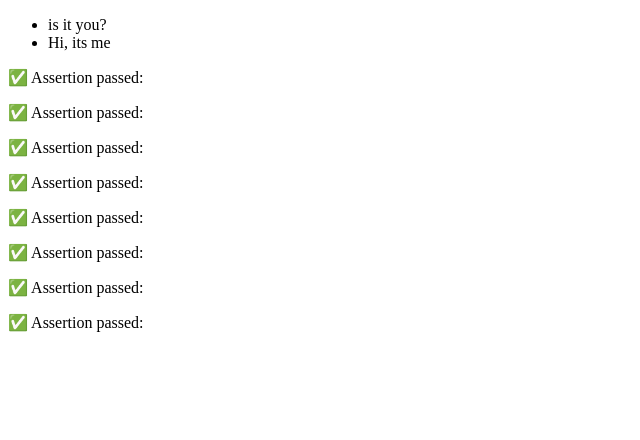
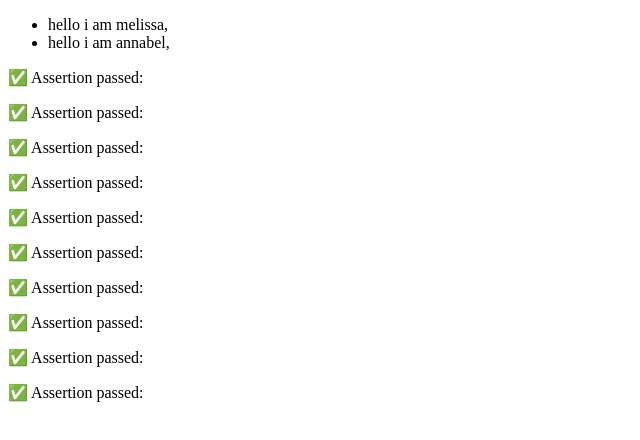
Before and after one commit to TamMelPer/note, a website: page specRunner.html in a window 1280 px wide. Shown: the whole page, without its empty margins (0-640 px from the left). Drawn offline with Linux system fonts and the light colour scheme.

Commit message:
Step 7 & 8

```diff
--- a/note-controller.js
+++ b/note-controller.js
@@ -25,15 +25,15 @@
 class NoteController {
     constructor(noteListModel = new NoteList) {
       this.noteListModel = noteListModel
-      this.noteListModel.add("is it you?")
-      this.noteListModel.add("Hi, its me")
+      this.noteListModel.add("hello i am melissa, trying to be 20")
+      this.noteListModel.add("hello i am annabel, trying to be 20")
       this.noteListView = new NoteListView(this.noteListModel)
       this.display = this.noteListView.viewList()
     }
 
     insertsHTML() {
       document.getElementById("app").innerHTML = this.display;
-      console.log(this.display)
+
     }
 
 }
--- a/note-list-view-tests.js
+++ b/note-list-view-tests.js
@@ -11,9 +11,9 @@ function instantiatesWithANoteListModel() {
 
   function returnsHTMLOfNoteListModel() {
     var noteListView = new NoteListView();
-    noteListView.listView.add("mel")
-    noteListView.listView.add("lucy")
-    assert.isTrue(noteListView.viewList() === "<ul><li><div>mel</div></li><li><div>lucy</div></li></ul>")
+    noteListView.listView.add("hello i am melissa, trying to be 20")
+    noteListView.listView.add("hello i am annabel, trying to be 20")
+    assert.isTrue(noteListView.viewList() === "<ul><li><div>hello i am melissa, </div></li><li><div>hello i am annabel, </div></li></ul>")
   };
   returnsHTMLOfNoteListModel();
   console.log("Test: returnsHTMLOfNoteListModel")
--- a/note-list-view.js
+++ b/note-list-view.js
@@ -15,7 +15,7 @@ class NoteListView {
 
     viewList() {
         for (var i = 0; i < this.listView.list.length; i++) {
-            this.array.push("<li><div>" + this.listView.list[i].text + "</div></li>")
+            this.array.push("<li><div>" + this.listView.list[i].text.slice(0,20) + "</div></li>")
         }
         this.array.unshift("<ul>")
         this.array.push("</ul>")
--- /dev/null
+++ b/single-note-view-test.js
@@ -0,0 +1,20 @@
+"use strict";
+
+
+let noteModelDouble = new Note("this is a double to test SingleNoteView")
+let singleNoteView = new SingleNoteView();
+let singleNoteViewDouble = new SingleNoteView(noteModelDouble);
+
+function SingleNoteViewInstantiateswithNoteModel() {
+    assert.isTrue(singleNoteView.noteModel instanceof Note);
+  };
+
+  SingleNoteViewInstantiateswithNoteModel();
+  console.log("Test: SingleNoteViewInstantiateswithNoteModel")
+
+
+  function SingleNoteViewReturnsHTML() {
+    assert.isEqual(singleNoteViewDouble.noteHTML(), "<div>this is a double to test SingleNoteView</div>")
+  };
+  SingleNoteViewReturnsHTML();
+  console.log("Test: SingleNoteViewReturnsHTML")
--- /dev/null
+++ b/single-note-view.js
@@ -0,0 +1,12 @@
+"use strict";
+
+class SingleNoteView {
+    constructor(noteModel = new Note()) {
+        this.noteModel = noteModel;
+    }
+
+    noteHTML(){
+        return `<div>${this.noteModel.getText()}</div>`
+    }
+
+}
--- a/specRunner.html
+++ b/specRunner.html
@@ -20,6 +20,7 @@
   <script src="note-list-model.js"></script>
   <script src="note-list-view.js"></script>
   <script src="note-controller.js"></script>
+  <script src="single-note-view.js"></script>
 
   <!-- include spec files here... -->
   <script src="assert.js"></script>
@@ -27,5 +28,6 @@
   <script src="note-list-model-tests.js"></script>
   <script src="note-list-view-tests.js"></script>
   <script src="note-controller-test.js"></script>
+  <script src="single-note-view-test.js"></script>
 
 </html>
```
